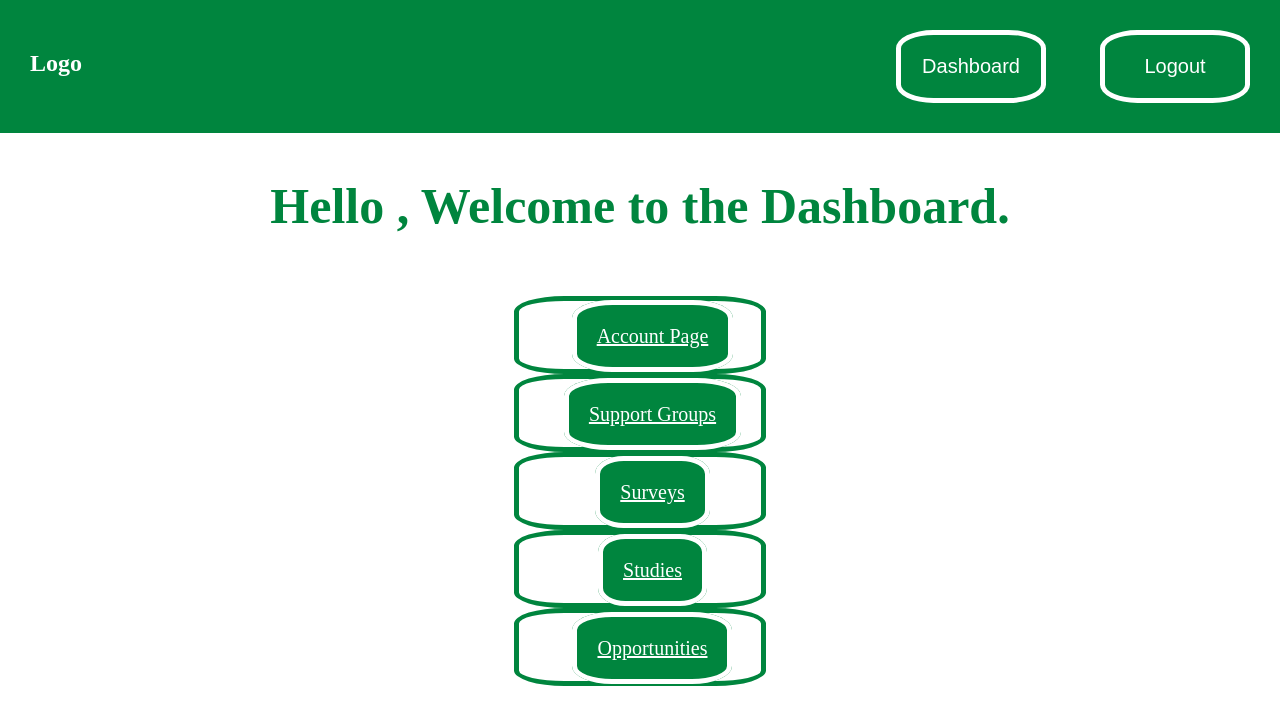
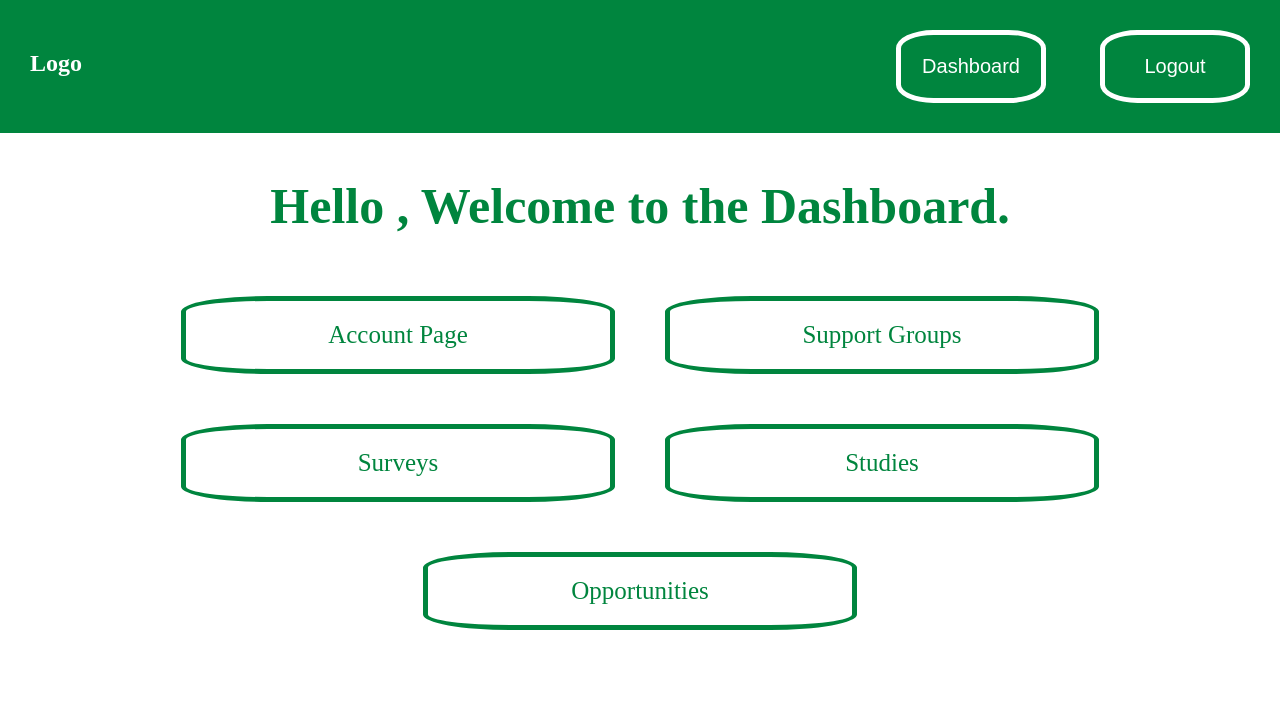
Before and after one commit to Geary-E/Capstone-Project, a PHP site: page /dashboard.php in a window 1280 px wide. Shown: the top 725 px of the page. Run offline with PHP 8.4, Linux system fonts and the light colour scheme; data that the repository does not hold is empty.

Commit message:
Updated functionalities of dashboard page

```diff
--- a/src/dashboard.php
+++ b/src/dashboard.php
@@ -56,9 +56,6 @@ if (isset($_POST['Opportunities'])) {
 </head>
 
 <body>
-<!--
-    <div class="container">
--->
         <div class="dashboard-header">
             <div class="logo">
                <h2> Logo </h2>
@@ -69,34 +66,33 @@ if (isset($_POST['Opportunities'])) {
             </div>
         </div>
 
-<!--</span> -->
+
             <h1> Hello <span><?php echo"$name, Welcome to the Dashboard."?></h1><br>
 
-            <!--
-            <a href="logout.php" class="btn"> Logout</a>
-            -->
+
 
     	<div class="content">
-    		<form action="" method="post">
-            	<div class="flex1">
-            		 <a href="accountPage.php" class="btn2"> Account Page</a>
-            	</div>
+    		<!-- <form action="" method="post"> -->
 
-            	<div class="flex2">
-                	<a href="supportGroup.php" class="btn2"> Support Groups</a>
-            	</div>
+            	<a class="flex1" href="accountPage.php">
+            		 Account Page
+                </a>
 
-            	<div class="flex3">
-                	<a href="survey.php" class="btn2"> Surveys</a>
-            	</div>
+            <a class="flex2" href="supportGroup.php">
+                Support Groups
+                </a>
 
-            	<div class="flex4">
-                	<a href="studies.php" class="btn2"> Studies</a>
-            	</div>
+            <a class="flex3" href="survey.php">
+                Surveys
+                </a>
 
-            	<div class="flex5">
-                	<a href="opportunities.php" class="btn2"> Opportunities</a>
-            	</div>
+            <a class="flex4" href="studies.php">
+                Studies
+                </a>
+
+            <a class="flex5" href="opportunities.php">
+                Opportunities
+                </a>
 
         </div>
 
--- a/src/style3.css
+++ b/src/style3.css
@@ -53,6 +53,7 @@ h1 {
     display: flex;
     flex-flow: row wrap;
     justify-content: center;
+    align-items: flex-start;
     gap: 50px;
 }
 
@@ -60,6 +61,7 @@ h1 {
     color: #00853E;
     flex-basis: 30%;
     text-align: center;
+    text-decoration: none;
     align-self: center;
     padding: 20px;
     font-size: 25px;
@@ -67,6 +69,10 @@ h1 {
     border-radius: 20%;
 }
 
+.flex1:link, .flex2:link, .flex3:link, .flex4:link, .flex5:link {
+    text-decoration: none;
+}
+
 .flex1:hover, .flex2:hover, .flex3:hover, .flex4:hover, .flex5:hover {
     background-color:#00853E;
     color: white;
```
